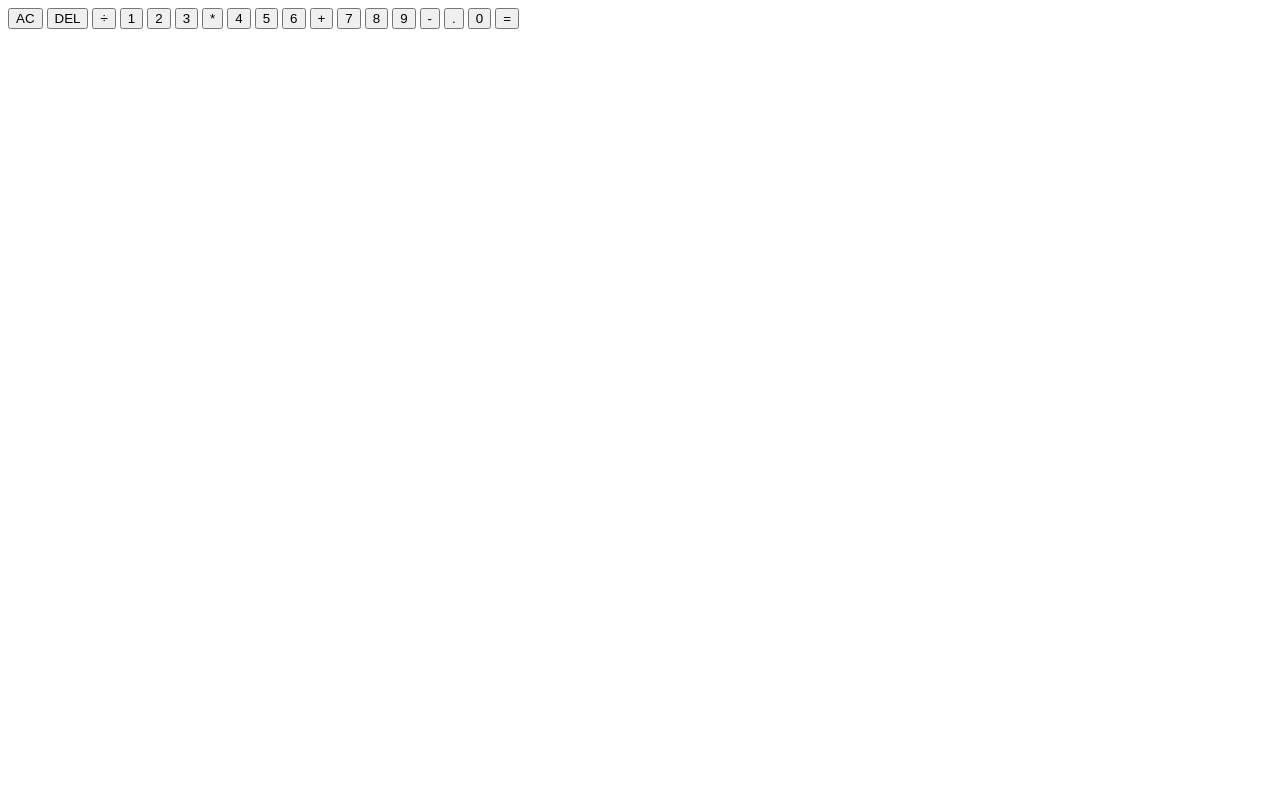
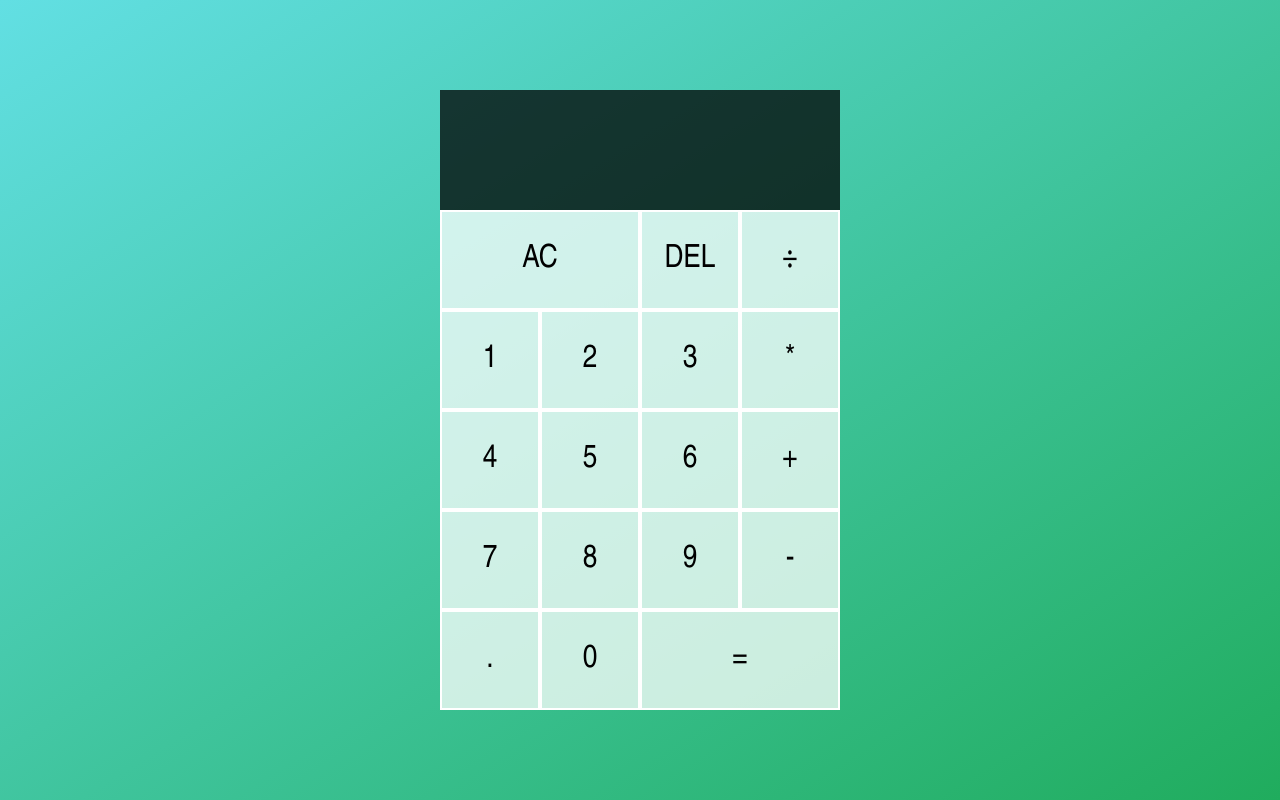
Before and after one commit to rick329mo/calculator-app, a plain HTML site: page index.html in a window 1280 px wide. Drawn offline with Linux system fonts and the light colour scheme.

Commit message:
added styles

```diff
--- a/index.html
+++ b/index.html
@@ -11,8 +11,8 @@
 <body>
     <div class="calculator-grid">
         <div class="output">
-            <div class="previous-operant"></div>
-            <div class="current-operant"></div>
+            <div class="previous-operand"></div>
+            <div class="current-operand"></div>
         </div>
         <button class="span-two">AC</button>
         <button>DEL</button>
--- a/styles.css
+++ b/styles.css
@@ -0,0 +1,63 @@
+*, *::before, *::after {
+    box-sizing: border-box;
+    font-family: 'Arial Narrow', Arial, sans-serif;
+    font-weight: normal;
+}
+
+body {
+    padding: 0;
+    margin: 0;
+    background: linear-gradient(to top left, #20ac5d, #62dfe3);
+}
+
+.calculator-grid {
+    display: grid;
+    justify-content: center;
+    align-content: center;
+    min-height: 100vh;
+    grid-template-columns: repeat(4, 100px);
+    grid-template-rows: minmax(120px, auto) repeat(5, 100px);
+}
+
+.calculator-grid > button {
+    cursor: pointer;
+    font-size: 2rem;
+    border: 2px solid white;
+    outline: none;
+    background-color: rgba(255, 255, 255, .75);
+    transition: all ease-in-out 200ms;
+}
+
+.calculator-grid > button:hover {
+    background-color: rgba(255, 255, 255, 1);
+}
+
+.calculator-grid > button:active {
+    background-color: rgba(255, 255, 255, 0.75);
+}
+
+.span-two {
+    grid-column: span 2;
+}
+
+.output {
+    grid-column: 1 / -1;
+    background-color: rgba(0, 0, 0, .75);
+    display: flex;
+    flex-direction: column;
+    align-items: flex-end;
+    justify-content: space-around;
+    padding: 0.5em;
+    word-wrap: break-word;
+    word-break: break-all;
+}
+
+.output .previous-operand {
+    color: rgba(255, 255, 255, .75);
+    font-size: 1.5rem;
+}
+
+.output .current-operand {
+    color: white;
+    font-size: 2.5rem;
+}
```
